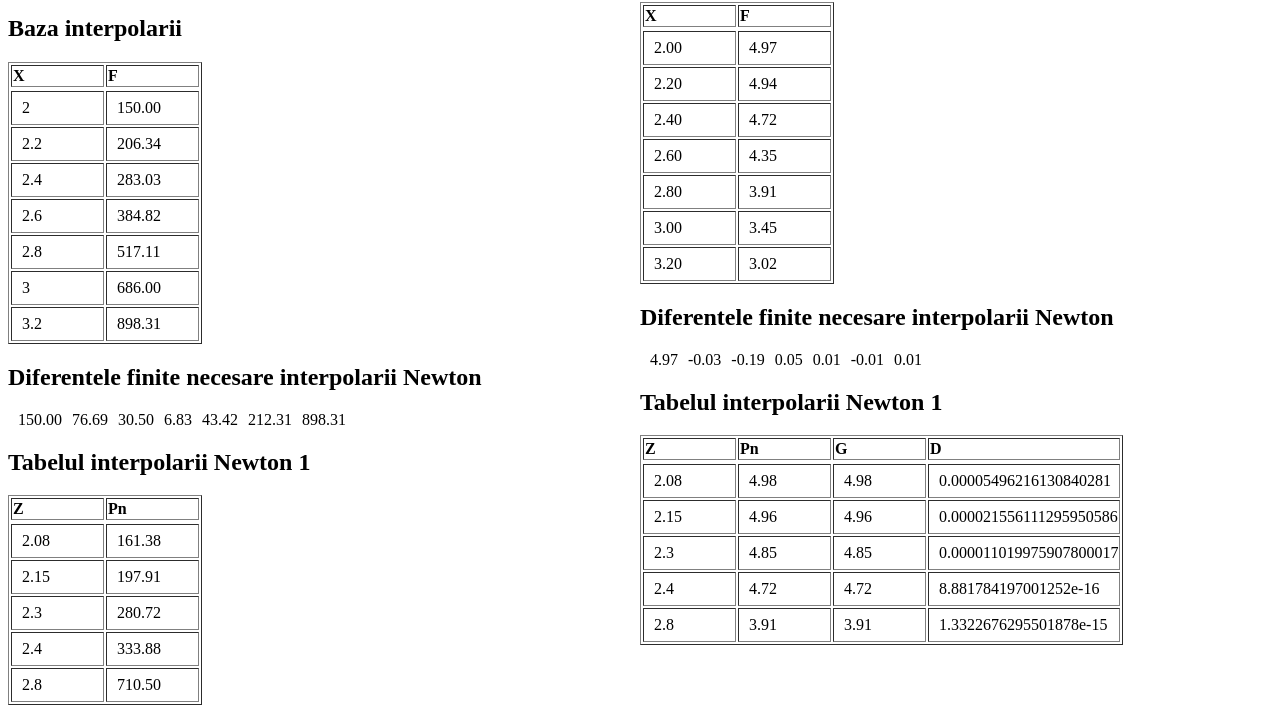
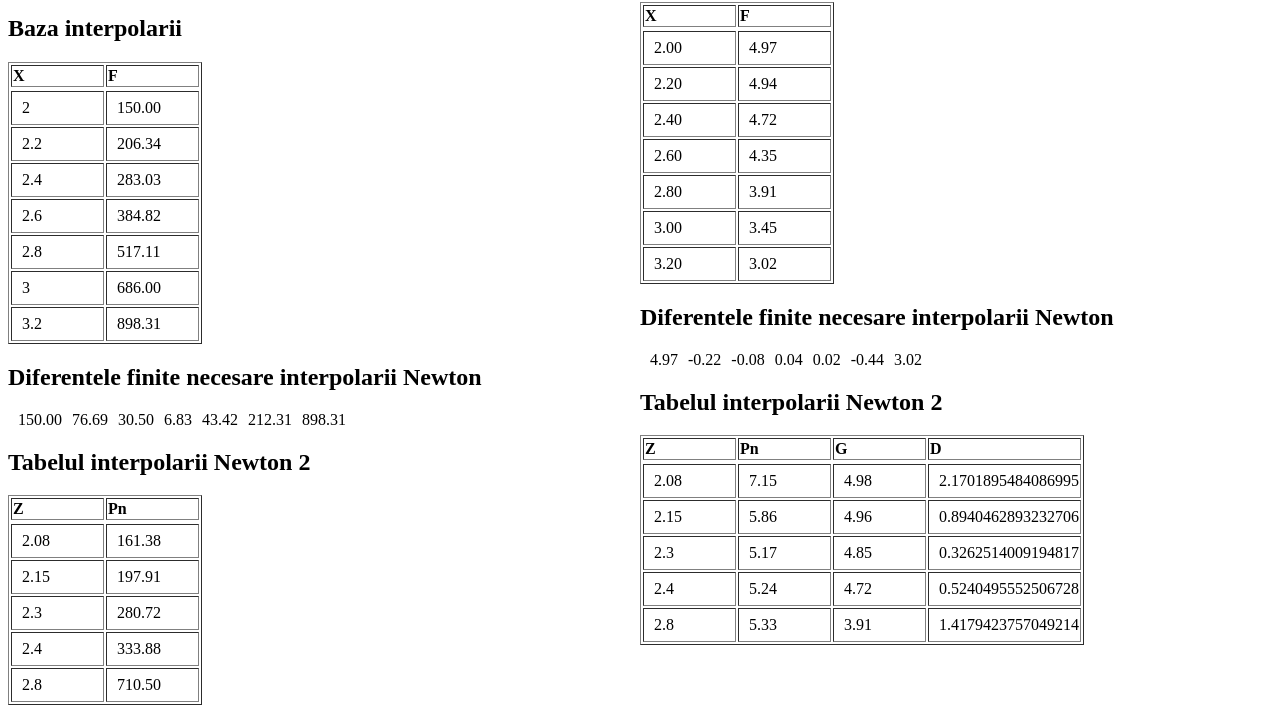
Before and after one commit to vovodstanislava/AN, a website: page lab3/index.html in a window 1280 px wide. Shown: the part 73-800 px from the top of the page. Drawn offline with Linux system fonts and the light colour scheme.

Commit message:
newton interpolation

```diff
--- a/lab3/index.html
+++ b/lab3/index.html
@@ -46,7 +46,7 @@
         <h2>Diferentele finite necesare interpolarii Newton</h2>
         <div id="diff"></div>
 
-        <h2>Tabelul interpolarii Newton 1</h2>
+        <h2>Tabelul interpolarii Newton 2</h2>
         <table border="1px">
             <thead>
             <tr>
@@ -76,7 +76,7 @@
         <h2>Diferentele finite necesare interpolarii Newton</h2>
         <div id="diff2"></div>
 
-        <h2>Tabelul interpolarii Newton 1</h2>
+        <h2>Tabelul interpolarii Newton 2</h2>
         <table border="1px">
             <thead>
             <tr>
--- a/lab3/main.js
+++ b/lab3/main.js
@@ -69,18 +69,18 @@ const main2 = () => {
   for (j = 1; j < n; j++) {
     for (i = 0; i < n - j; i++)
       y[i] = y[i + 1] - y[i];
-    cerc[j] = y[0];
+    cerc[j] = y[n - i];
   }
 
   for (i = 0; i < n; i++)
     diff2.innerHTML += `<div>${cerc[i].toFixed(2)}</div>`
 
   for (k = 0; k < l; k++) {
-    t = (z[k] - x[0]) / h;
+    t = (z[k] - x[n-1]) / h;
     pn = cerc[0];
     q = 1;
     for (i = 1; i < n; i++) {
-      q = q * (t - i + 1) / i;
+      q = q * (t + i - 1) / i;
       pn = pn + q * cerc[i];
     }
     delta = Math.abs(pn - g(z[k]));
```
Also changed, not shown: lab3/package.json (added, +19 -0 lines).
